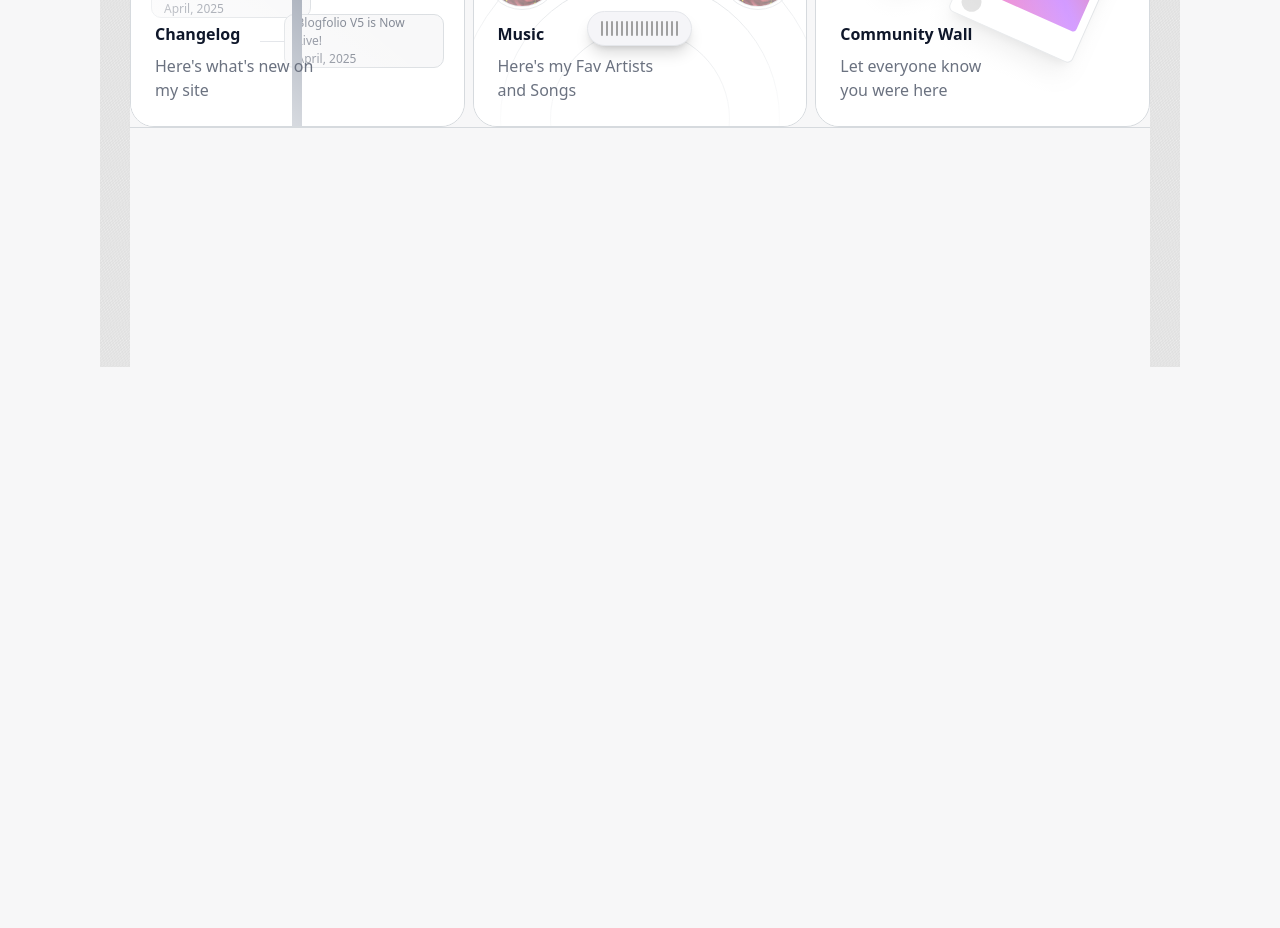
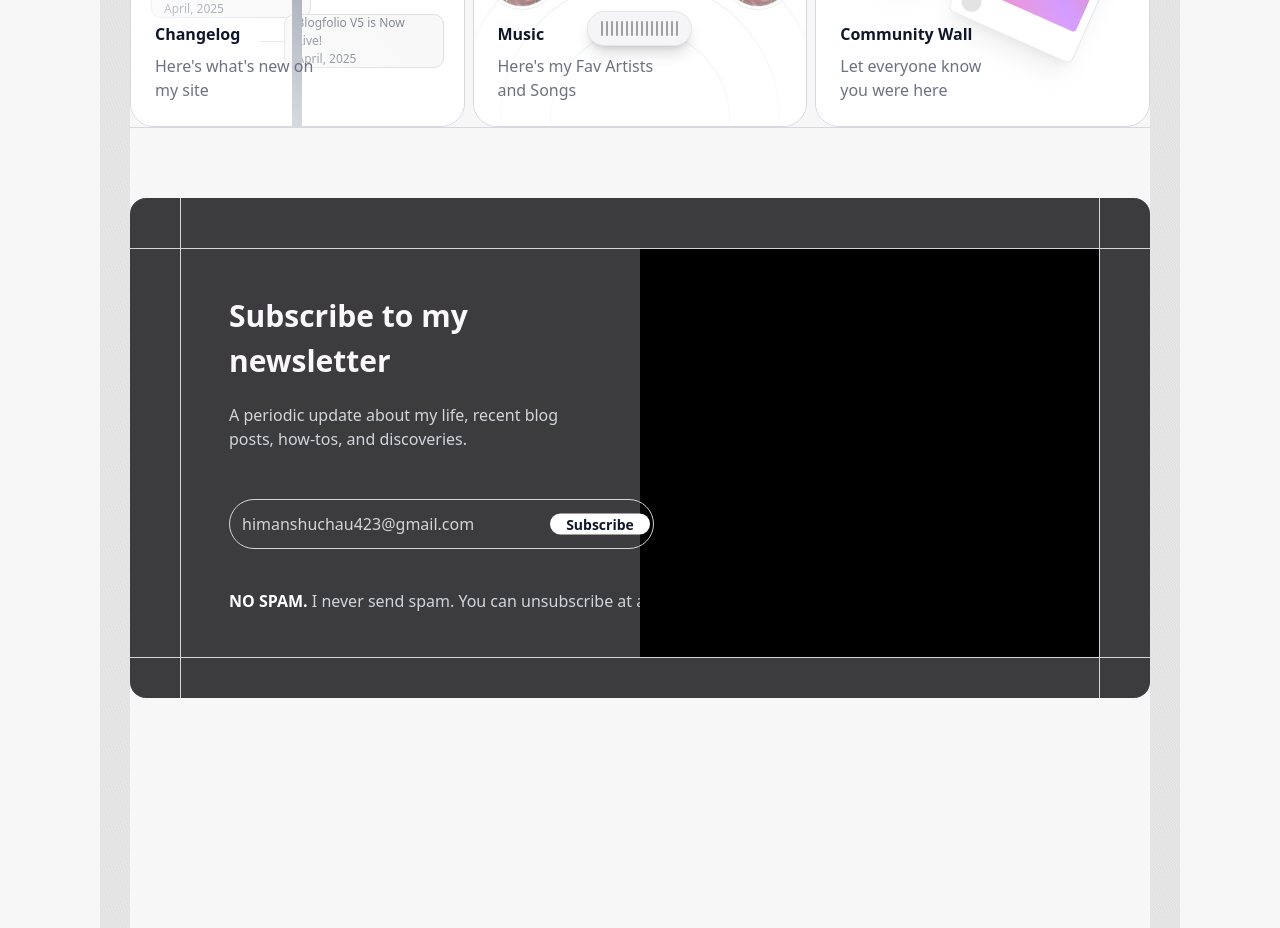
Before and after one commit to himansh423/nextjs-portfolio, a Next.js app: page / in a window 1280 px wide. Shown: the part 3340-4268 px from the top of the page. Before the commit the page ends 3707 px from the top, so only its background shows below. Built offline with nearby package versions, Linux system fonts and the light colour scheme.

Commit message:
created footer subsribe half UI

```diff
--- a/src/app/layout.tsx
+++ b/src/app/layout.tsx
@@ -2,7 +2,8 @@ import type { Metadata } from "next";
 import "./globals.css";
 import Navbar from "@/components/Navbar";
 import { Providers } from "@/redux/provider";
-
+import Footer from "@/components/Footer";
+import sideLines from "../../public/sideLines.jpg";
 export const metadata: Metadata = {
   title: "Himanshu Chauhan Portfolio",
   description: "Himanshu Chauhan Portfolio",
@@ -19,6 +20,26 @@ export default function RootLayout({
         <Providers>
           <Navbar />
           {children}
+          <div className="w-full min-h-screen flex justify-between">
+            <div
+              className="w-[30px] min-h-screen bg-repeat-y bg-top"
+              style={{
+                backgroundImage: `url(${sideLines.src})`,
+                backgroundSize: "contain",
+              }}
+            ></div>
+            <div className="flex-1 flex flex-col overflow-hidden">
+              <Footer />
+            </div>
+
+            <div
+              className="w-[30px] min-h-screen bg-repeat-y bg-top"
+              style={{
+                backgroundImage: `url(${sideLines.src})`,
+                backgroundSize: "contain",
+              }}
+            ></div>
+          </div>
         </Providers>
       </body>
     </html>
--- /dev/null
+++ b/src/components/Footer.tsx
@@ -0,0 +1,65 @@
+import { borderColor, fontColor } from "@/library/constants/colors";
+
+const Footer = () => {
+  return (
+    <div className="w-full min-h-screen py-[70px]">
+      <div className="w-full h-[500px] overflow-hidden bg-[#3C3C3F] rounded-2xl flex flex-col justify-between">
+        <div className="w-full flex">
+          <div className="w-[50px] h-[50px]   "></div>
+          <div
+            className={`flex-1 h-[50px]  border-x-[1px] border-[#d4d4d8]`}
+          ></div>
+          <div className="w-[50px] h-[50px]   "></div>{" "}
+        </div>
+        <div className="w-full flex flex-1">
+          <div
+            className={`w-[50px] h-full  border-y-[1px] border-[#d4d4d8]`}
+          ></div>
+          <div
+            className={`mainContent flex-1 h-full  border-[1px] border-[#d4d4d8] flex`}
+          >
+            <div className="w-1/2 h-full px-12 py-11">
+              <p className="text-[#faf8fc] text-[30px] font-semibold ">
+                Subscribe to my newsletter
+              </p>
+              <p className={`text-[#d1d5db] mt-5 text-[16px]`}>
+                A periodic update about my life, recent blog <br /> posts,
+                how-tos, and discoveries.
+              </p>
+              <div className="w-[425px] h-[50px] mt-12 relative">
+                <input
+                  type="text"
+                  placeholder="himanshuchau423@gmail.com"
+                  className="w-full h-full focus:outline-none border-[1px] border-[#d4d4d6]  px-[12px] placeholder:text-[#d4d4d6] rounded-[80px] text-[#faf8fc] focus:border-[2px] focus:border-[#faf8fc]"
+                />
+                <button className="absolute w-[100px] bg-[#ffffff] h-[45] top-[50%] translate-y-[-50%] right-1 rounded-[80px] font-semibold text-[14px]">
+                  <p className={` ${fontColor.primary}`}>
+                    Subscribe
+                  </p>
+                </button>
+              </div>
+
+              <p className={`text-[16px] text-[#d1d5db] mt-10 text-nowrap`}>
+                <span className="text-[#ffffff] font-bold">NO SPAM.</span> I
+                never send spam. You can unsubscribe at any time!
+              </p>
+            </div>
+            <div className="w-1/2 h-full bg-black"></div>
+          </div>
+          <div
+            className={`w-[50px] h-full  border-y-[1px] border-[#d4d4d8]`}
+          ></div>
+        </div>
+        <div className="w-full flex">
+          <div className="w-[50px] h-[50px]  "></div>
+          <div
+            className={`flex-1 h-[50px]  border-x-[1px] border-[#d4d4d8]`}
+          ></div>
+          <div className="w-[50px] h-[50px]  "></div>{" "}
+        </div>
+      </div>
+    </div>
+  );
+};
+
+export default Footer;
--- a/src/components/HomePage/MySite.tsx
+++ b/src/components/HomePage/MySite.tsx
@@ -14,7 +14,7 @@ const MySite = () => {
   const bars = new Array(16).fill(0);
 
   return (
-    <div className="w-full min-h-screen mt-14">
+    <div className="w-full mt-14">
       <div
         className={`w-full border-y-[1px]  text-center text-[#4f46ef] text-[14px] font-semibold ${borderColor.primary} shadow-xs`}
       >
@@ -423,11 +423,12 @@ const MySite = () => {
               </div>
               <div className="w-[20px] h-[20px] rounded-full bg-[#000]/20 mt-1 "></div>
             </motion.div>
-            <motion.div animate={{
+            <motion.div
+              animate={{
                 rotate: isCommunityBoxHovering ? 6 : 12,
               }}
               transition={{
-                delay:0.15,
+                delay: 0.15,
                 duration: 0.289,
               }}
               className={`w-[135px] h-[160px] bg-white overflow-hidden rounded-md ${borderColor.primary} border-[1px] shadow-xl p-2 rotate-12 absolute top-[30px] right-10`}
@@ -469,7 +470,6 @@ const MySite = () => {
             </div>
           </div>{" "}
           {/* text */}
-
           {/* bluish overlay */}
           {/* arrow  */}
           <motion.div
@@ -484,7 +484,6 @@ const MySite = () => {
             <ArrowUpRight className="text-[#4F46E5]" />
           </motion.div>
           {/* arrow  */}
-
           {/* bluish overlay with gradient */}
           <motion.div
             animate={{
```
